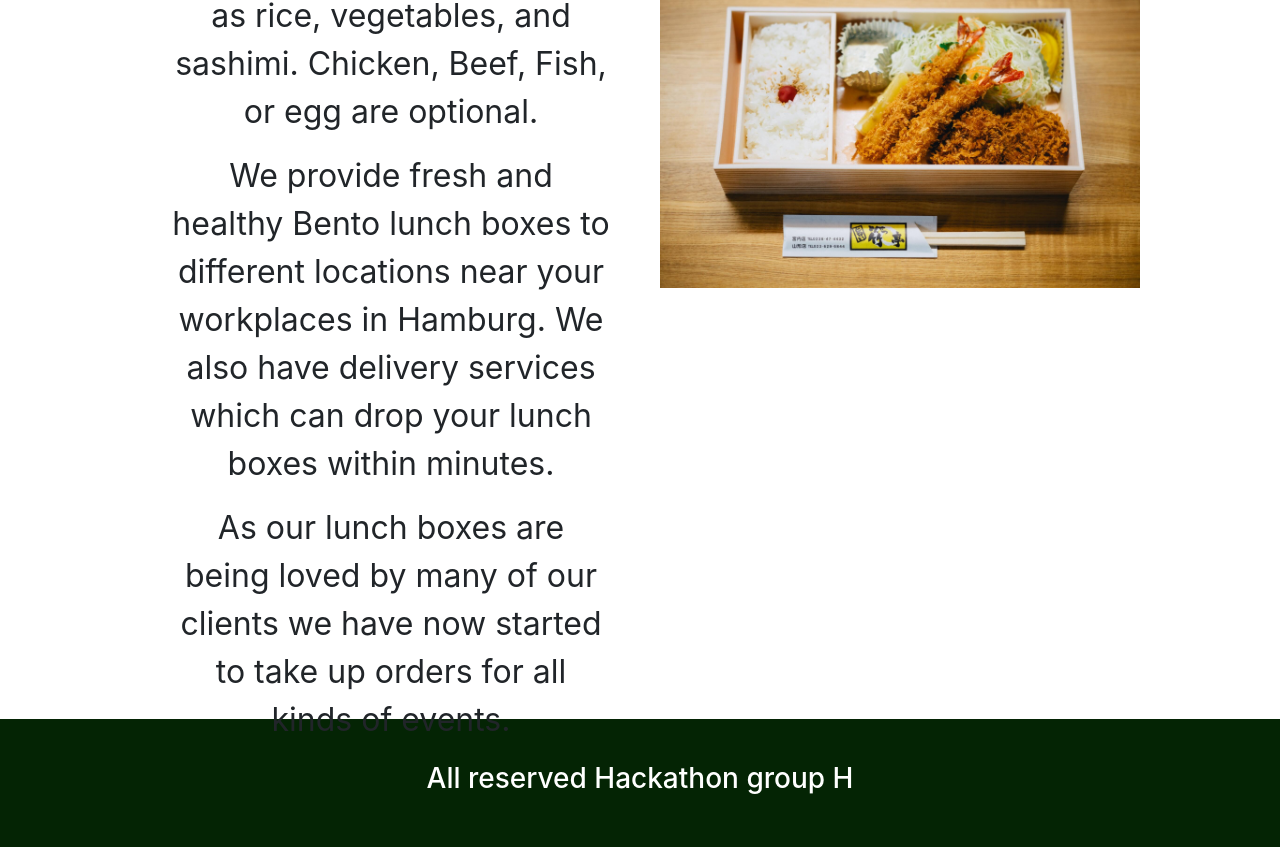
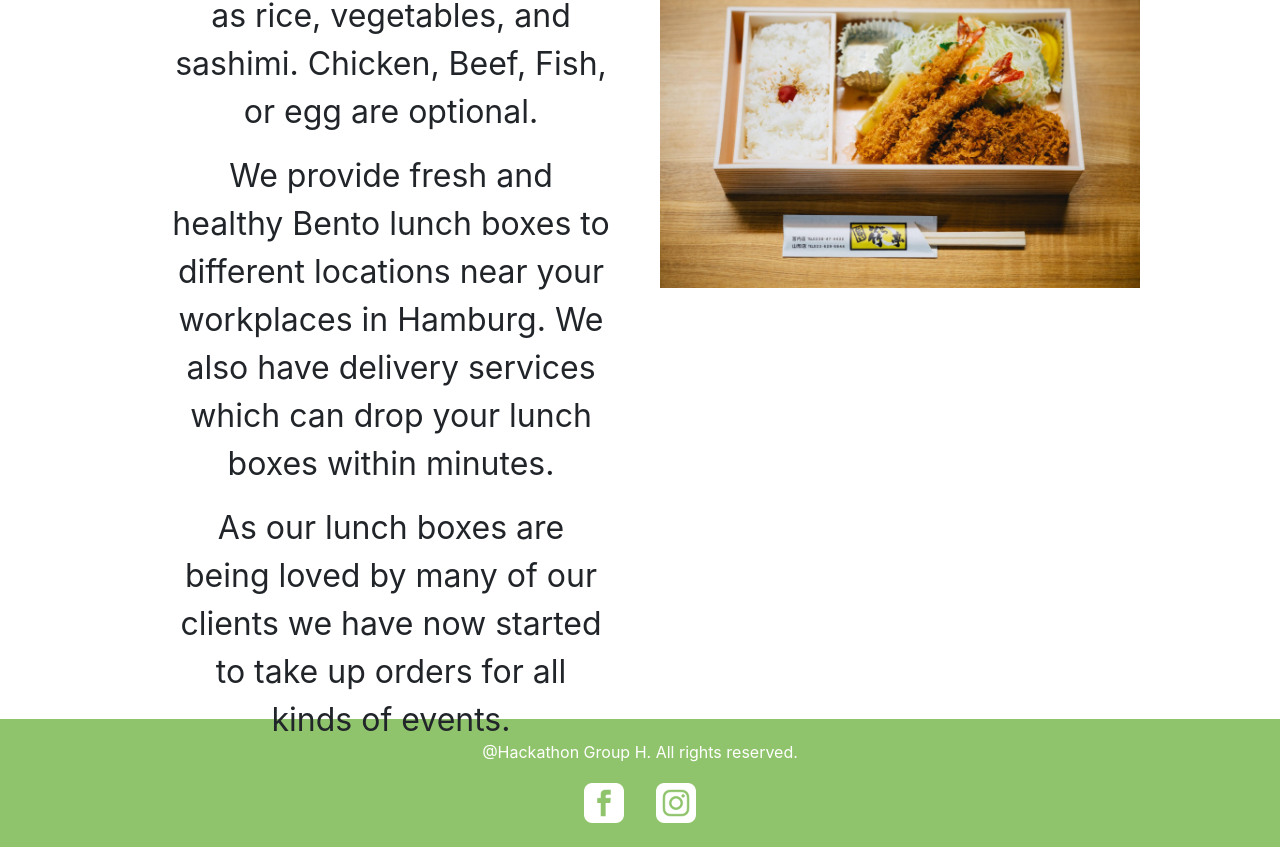
Before and after one commit to bella-ent/Bento, a React (Create React App) app: page /about in a window 1280 px wide. Shown: the part 441-1288 px from the top of the page. Built offline with nearby package versions, Linux system fonts and the light colour scheme; a web font is replaced by a local one.

Commit message:
removed indecators and controls from carousel

```diff
--- a/src/assets/App.css
+++ b/src/assets/App.css
@@ -114,15 +114,6 @@ color: rgb(90, 13, 13);
 }
 
 
-.footer {
-	height: 8rem;
-	background-color: rgb(4, 36, 4);
-	color: #ffffff;
-	display: flex;
-	justify-content: center;
-	align-items: center;
-
-}
 
 .here {
 	width: 4rem;
@@ -219,7 +210,7 @@ a {
 	background-size: cover;
 	background-position: center;
 	height: 100%;
-	margin-bottom: 2rem;
+	margin-bottom: 6rem;
 }
 
 #trans {
@@ -365,3 +356,25 @@ padding: 0 2rem;
 	padding: 0;
 	width: 18rem;
 }
+
+
+
+
+/* footer */
+.footer {
+	height: 8rem;
+	background-color: #8FC46C;
+	color: #ffffff;
+	display: flex;
+	flex-direction: column;
+	justify-content: center;
+	align-items: center;
+}
+
+.footer p {
+	font-size: ;
+}
+.icons-footer {
+	width: 2.5rem;
+	margin: 0.2rem 1rem;
+}
--- a/src/components/Footer/Footer.js
+++ b/src/components/Footer/Footer.js
@@ -1,9 +1,19 @@
 import React from "react";
+import facebook from "../../img/icons/facebook.png";
+import instagram from "../../img/icons/instagram.png";
 
 function Footer() {
 	return (
 		<div className="footer">
-			<h3>All reserved Hackathon group H</h3>
+			<p>@Hackathon Group H. All rights reserved.</p>
+			<div className="icons-con">
+				<a href="http://facebook.com" target="_blank">
+					<img src={facebook} alt="icons" className="icons-footer" />
+				</a>
+				<a href="http://instagram.com" target="_blank">
+					<img src={instagram} alt="icons" className="icons-footer" />
+				</a>
+			</div>
 		</div>
 	);
 }
--- a/src/components/Location/Location.js
+++ b/src/components/Location/Location.js
@@ -4,7 +4,7 @@ import { useState } from "react";
 
 function Location() {
 	const [UKE, Hammerbrook, Altonaer, StGeorg, Eilbek] = locations;
-	const [location, setLocation] = useState(Hammerbrook.url);
+	const [location, setLocation] = useState(UKE.url);
 	function changeLocation(setting) {
 		setLocation(setting.url);
 	}
```
Also changed, not shown: src/img/icons/facebook.png (added), src/img/icons/instagram.png (added), 2 other files (tests, documents, lock files or other folders).
